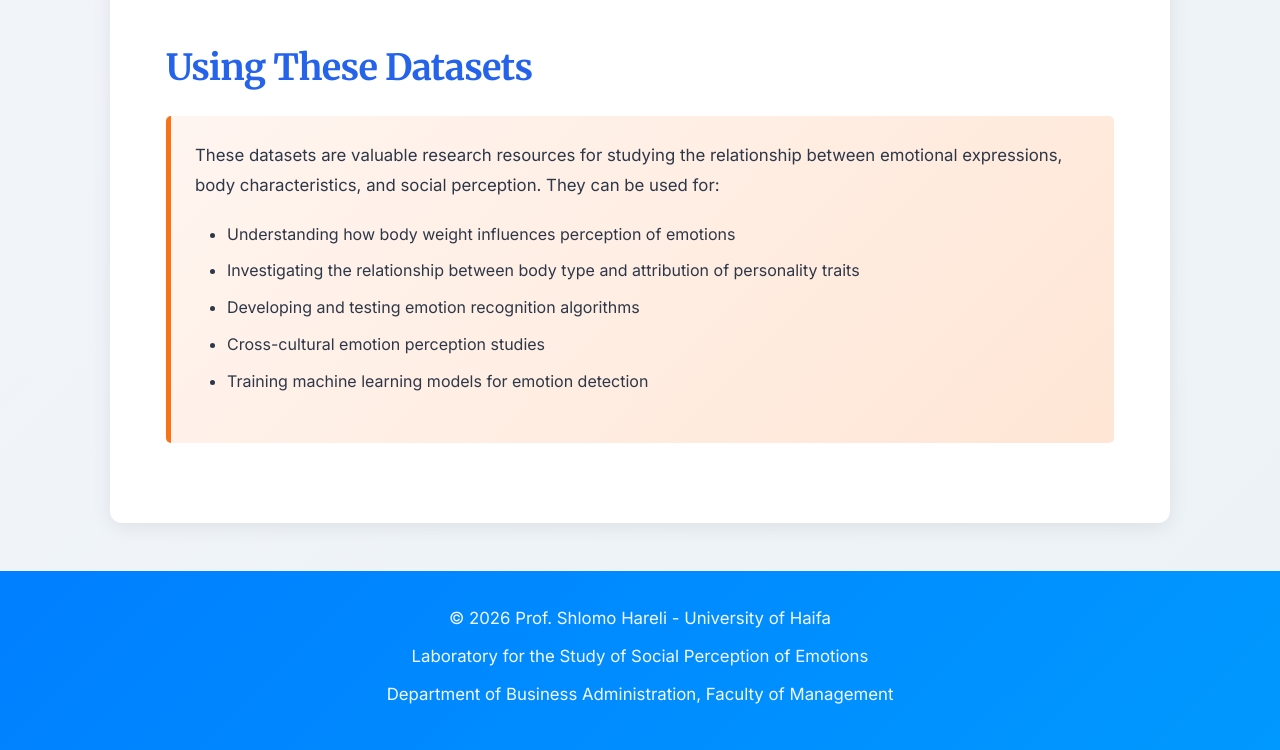
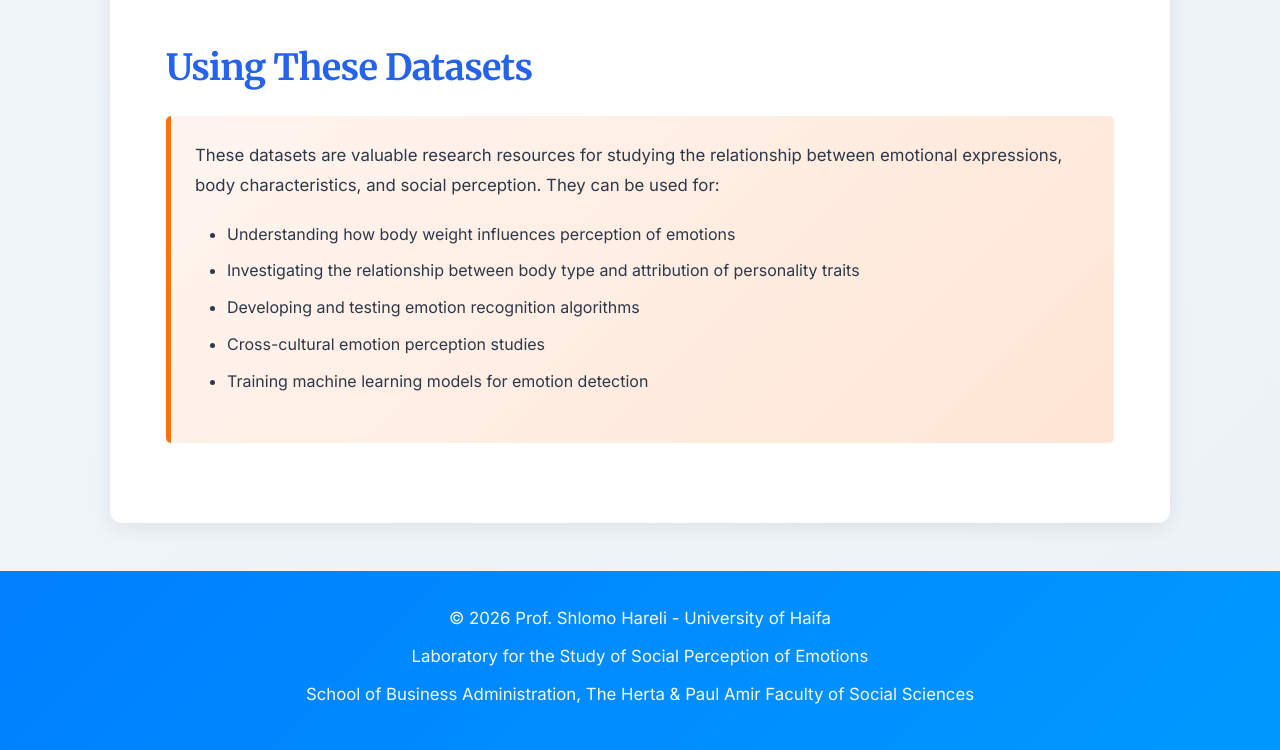
Before and after one commit to shareli-create/personal_website, a plain HTML site: page datasets.html in a window 1280 px wide. Shown: the part 3439-4189 px from the top of the page. Drawn offline with Linux system fonts and the light colour scheme.

Commit message:
Update datasets.html

```diff
--- a/datasets.html
+++ b/datasets.html
@@ -169,7 +169,7 @@
     <footer>
         <p>&copy; 2026 Prof. Shlomo Hareli - University of Haifa</p>
         <p>Laboratory for the Study of Social Perception of Emotions</p>
-        <p>Department of Business Administration, Faculty of Management</p>
+        <p>School of Business Administration, The Herta & Paul Amir Faculty of Social Sciences</p>
     </footer>
 </body>
 </html>
```
